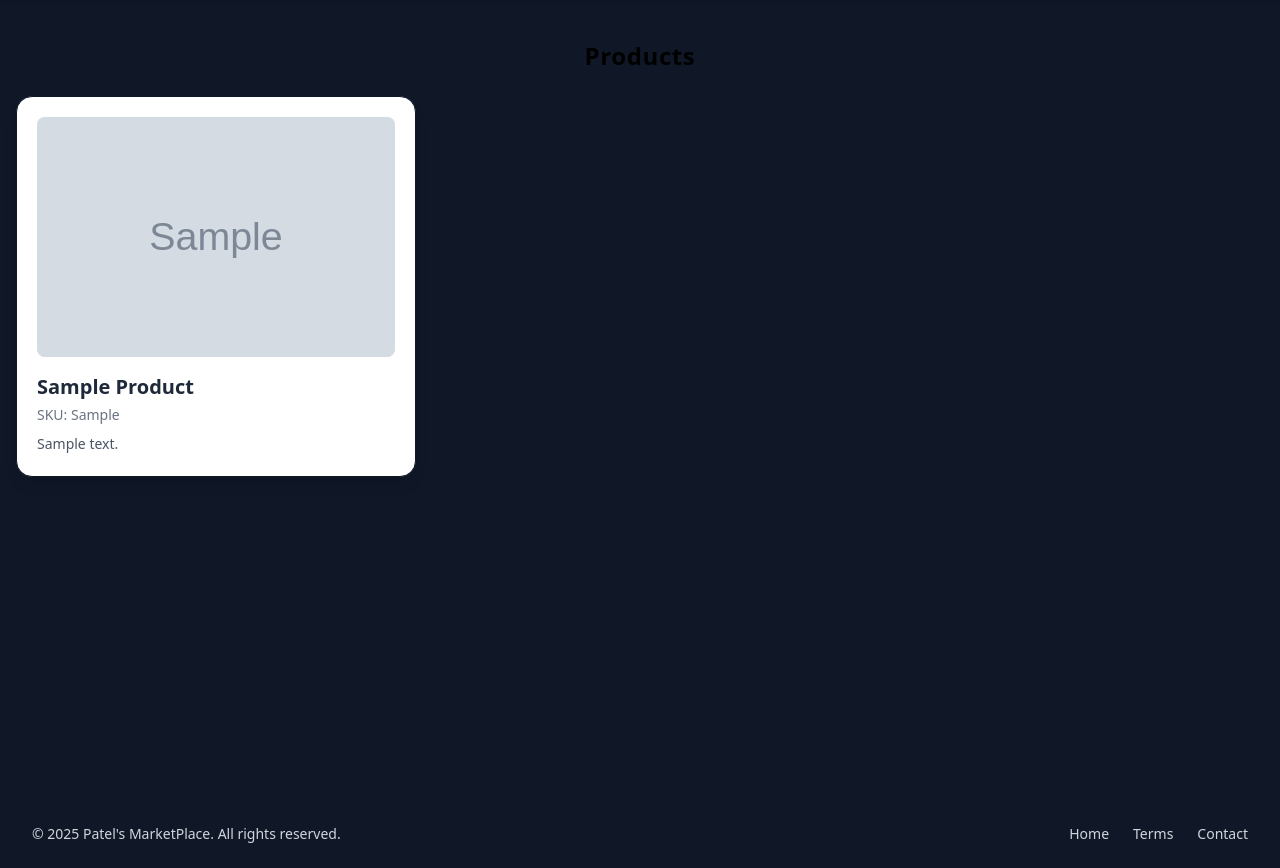
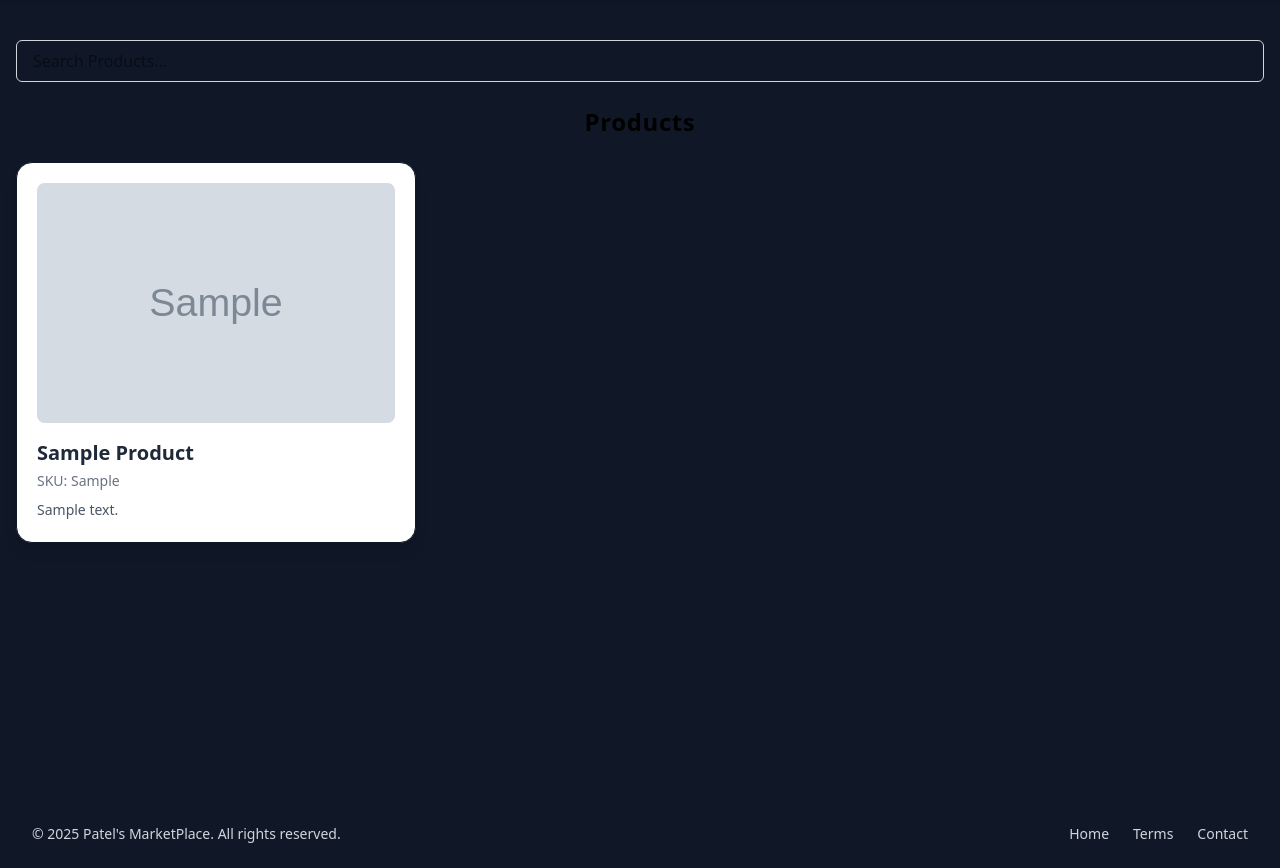
Before and after one commit to Harshil-2193/MarketPlace-Django, a Django app: page / in a window 1280 px wide. Shown: the part 64-932 px from the top of the page. Run offline with Django 5.2, Linux system fonts and the light colour scheme; tables that the repository leaves empty hold one stand-in row (values such as "Sample post"); grey boxes marked "Sample" are stand-in pictures.

Commit message:
Integrated search feature without causing Rerender

```diff
--- a/portal/urls.py
+++ b/portal/urls.py
@@ -25,6 +25,6 @@ urlpatterns = [
     path('view_profile/', views.view_profile_view, name="view_profile_page"),
     path('edit_profile/', views.edit_profile_view, name="edit_profile_page"),
 
-    path('search/',views.search_view, name="search_products"),
+    path('search/',views.search_products_view, name="search_products"),
 
 ]
--- a/portal/views.py
+++ b/portal/views.py
@@ -11,6 +11,8 @@ from django.core.paginator import Paginator,EmptyPage, PageNotAnInteger
 from django.core.exceptions import ObjectDoesNotExist
 import time
 from django.db import connection,reset_queries
+from django.http import JsonResponse
+from django.template.loader import render_to_string
 from .models import *
 logger = logging.getLogger(__name__)
 
@@ -452,7 +454,6 @@ def delete_brand_view(request, brand_name):
 def create_category_view(request):
     return render(request, 'portal/create_category.html')
 
-
 # Profile
 @login_required(login_url='login_page')
 def view_profile_view(request):
@@ -495,5 +496,22 @@ def edit_profile_view(request):
         return render(request, 'portal/update_profile.html', {'form': form, 'title': 'Edit Profile', 'heading': 'Edit Profile'})
 
 #Serach
-def search_view(request):
-        pass
+def search_products_view(request):
+    try:
+        query = request.GET.get('q', '').strip()
+        if query:
+            print(f"Search Query: {query}")
+            products = Product.objects.select_related('brand','owner').filter(
+                # product_name__icontais = query,
+                product_name__istartswith=query,
+                status=True
+            ).order_by('-product_id')
+        else:
+            products = Product.objects.select_related('brand', 'owner').filter(status=True).order_by('-product_id')
+
+        html = render_to_string('portal/_product_list.html',{'products':products})
+        return JsonResponse({'html': html})
+    except Exception as e:
+       logger.exception(f"Error while searching products; {e}")
+       messages.error(request, "Something went wrong while searching products.")
+       return redirect('portal')
--- a/templates/portal/dashboard.html
+++ b/templates/portal/dashboard.html
@@ -9,7 +9,16 @@
         {% if role == 'seller' and show_actions %}
             <button class="bg-green-500 px-2 py-3 text-white hover:bg-green-600 rounded-lg"><a href="{% url "create_product_page" %}">Register New Product</a></button>
         {% endif %}
+
+        <div class='mb-6'>
+            <input type="text" id="searchBox" placeholder="Search Products..."
+                class="w-full px-4 py-2 border border-gray-300 dark:border-gray-600 rounded-md focus:outline-none focus:ring-2 focus:ring-blue-500 dark:bg-gray-800 dark:text-white"
+            >
+        </div>
+
         <h1 class="text-2xl font-bold text-center text-black dark:text-white mb-6 tracking-wide">{{heading}}</h1>
+
+        <div id="productList">
             <div class="grid gap-6 sm:grid-cols-1 md:grid-cols-2 lg:grid-cols-3">
                 {% for product in products %}
                     <a href="{% url 'product_details_page' product.product_id %}" class="block hover:no-underline">
@@ -64,6 +73,9 @@
                     </div>
                 {% endfor %}
             </div>
+        </div>
+
+
         {% comment %} Paginator {% endcomment %}
         {% if products.has_other_pages %}
             <div class="mt-8 flex justify-center items-center space-x-2">
@@ -90,5 +102,29 @@
         const isCollapsed = desc.classList.toggle('max-h-[4.5rem]');
         btn.textContent = isCollapsed ? "View More" : "View Less";
     }
+
+
+    document.addEventListener('DOMContentLoaded', function () {
+        const searchBox = document.getElementById('searchBox');
+
+        searchBox.addEventListener('keyup', function () {
+            const query = searchBox.value;
+
+            fetch(`search/?q=${query}`, {
+                headers: {
+                    'X-Requested-With': 'XMLHttpRequest'
+                }
+            })
+            .then(response => response.json())
+            .then(data => {
+                document.getElementById('productList').innerHTML = data.html;
+            })
+            .catch(error => {
+                console.error('Error:', error);
+            });
+        });
+    });
+
+
 </script>
 {% endblock content %}
```
Also changed, not shown: templates/portal/_product_list.html (added, +20 -0 lines). Lines whose indentation alone changed are shown as unchanged.
